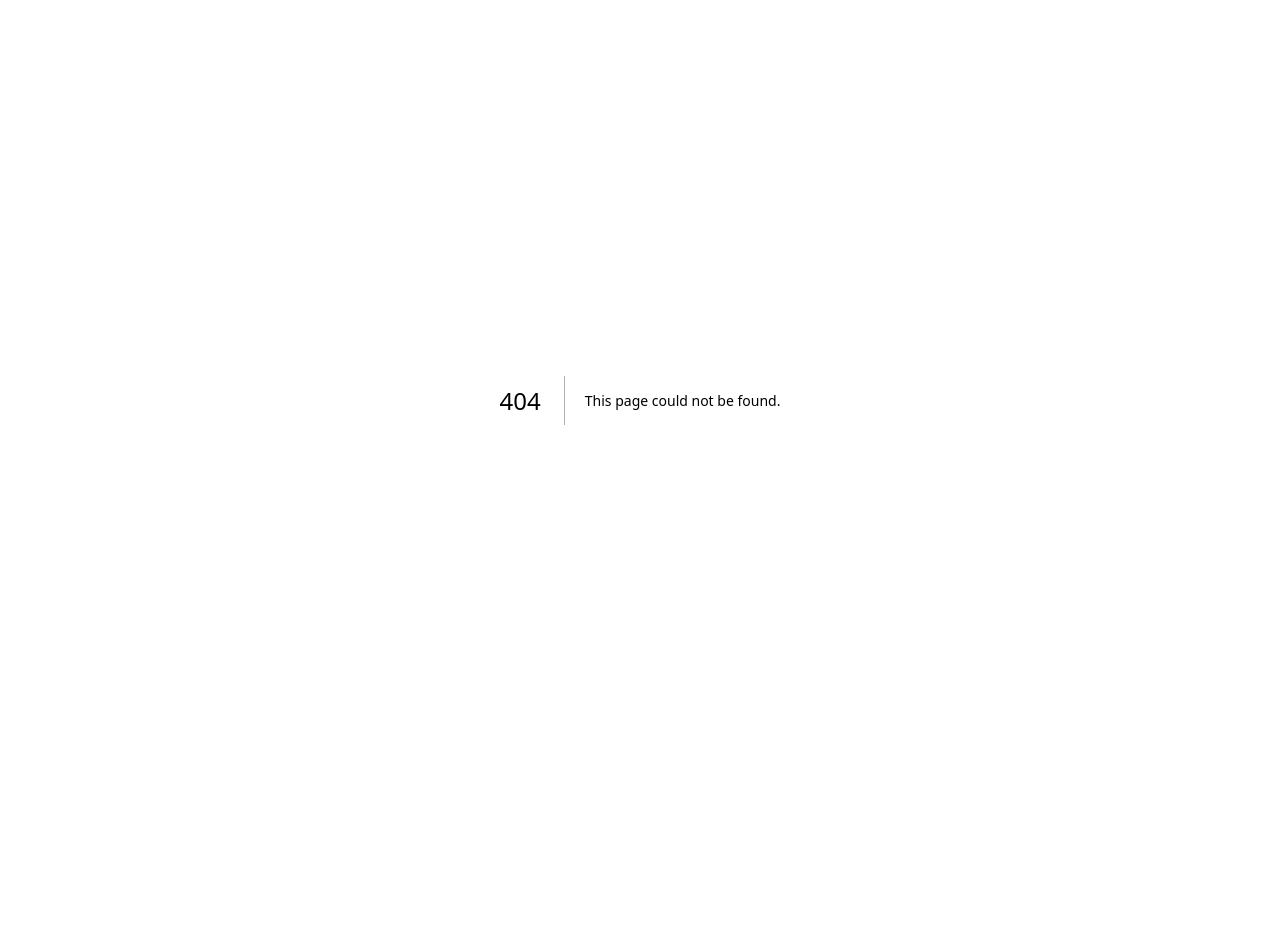
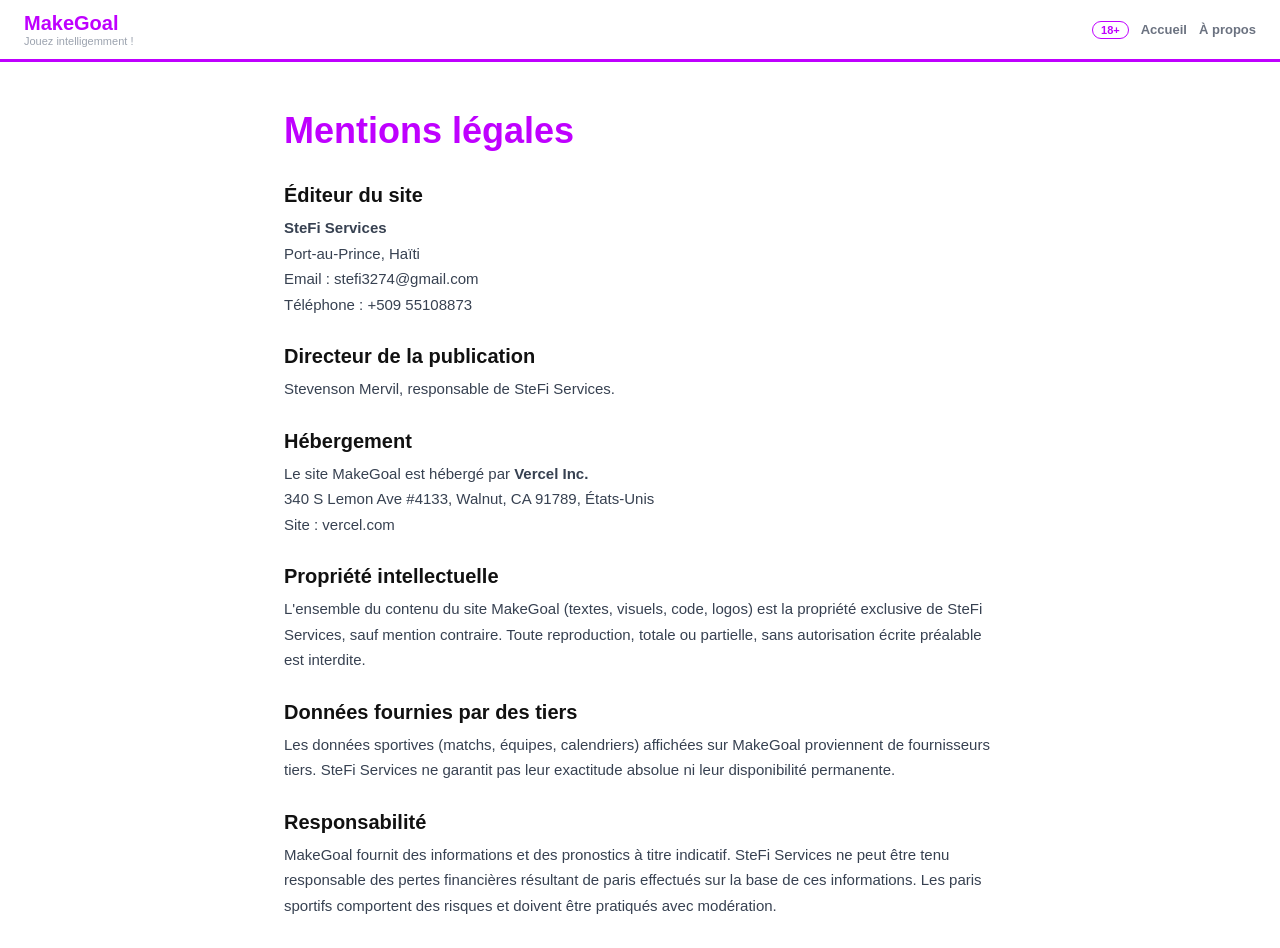
Before and after one commit to stefi3274/MakeGoal, a Next.js app: page /mentions in a window 1280 px wide. Before the commit this address had no page. Shown: the top 948 px of the page. Before the commit the page ends 800 px from the top, so only its background shows below. Built offline with nearby package versions, Linux system fonts and the light colour scheme.

Commit message:
Create page.tsx

```diff
--- /dev/null
+++ b/app/mentions/page.tsx
@@ -0,0 +1,70 @@
+import Header from '../../components/Header';
+import Footer from '../../components/Footer';
+
+const VIOLET = '#bf00ff';
+
+export default function Mentions() {
+  return (
+    <div style={{minHeight:'100vh',background:'#ffffff',color:'#111111',fontFamily:'sans-serif'}}>
+      <Header />
+      <main style={{maxWidth:'760px',margin:'0 auto',padding:'48px 24px'}}>
+        <h1 style={{color:VIOLET,fontWeight:900,fontSize:'36px',marginBottom:'32px'}}>Mentions légales</h1>
+
+        <section style={{marginBottom:'28px'}}>
+          <h2 style={{fontWeight:900,fontSize:'20px',marginBottom:'8px'}}>Éditeur du site</h2>
+          <p style={{lineHeight:'1.7',fontSize:'15px',color:'#374151',margin:0}}>
+            <strong>SteFi Services</strong><br/>
+            Port-au-Prince, Haïti<br/>
+            Email : stefi3274@gmail.com<br/>
+            Téléphone : +509 55108873
+          </p>
+        </section>
+
+        <section style={{marginBottom:'28px'}}>
+          <h2 style={{fontWeight:900,fontSize:'20px',marginBottom:'8px'}}>Directeur de la publication</h2>
+          <p style={{lineHeight:'1.7',fontSize:'15px',color:'#374151',margin:0}}>
+            Stevenson Mervil, responsable de SteFi Services.
+          </p>
+        </section>
+
+        <section style={{marginBottom:'28px'}}>
+          <h2 style={{fontWeight:900,fontSize:'20px',marginBottom:'8px'}}>Hébergement</h2>
+          <p style={{lineHeight:'1.7',fontSize:'15px',color:'#374151',margin:0}}>
+            Le site MakeGoal est hébergé par <strong>Vercel Inc.</strong><br/>
+            340 S Lemon Ave #4133, Walnut, CA 91789, États-Unis<br/>
+            Site : vercel.com
+          </p>
+        </section>
+
+        <section style={{marginBottom:'28px'}}>
+          <h2 style={{fontWeight:900,fontSize:'20px',marginBottom:'8px'}}>Propriété intellectuelle</h2>
+          <p style={{lineHeight:'1.7',fontSize:'15px',color:'#374151',margin:0}}>
+            L&apos;ensemble du contenu du site MakeGoal (textes, visuels, code, logos) est la propriété exclusive de SteFi Services, sauf mention contraire. Toute reproduction, totale ou partielle, sans autorisation écrite préalable est interdite.
+          </p>
+        </section>
+
+        <section style={{marginBottom:'28px'}}>
+          <h2 style={{fontWeight:900,fontSize:'20px',marginBottom:'8px'}}>Données fournies par des tiers</h2>
+          <p style={{lineHeight:'1.7',fontSize:'15px',color:'#374151',margin:0}}>
+            Les données sportives (matchs, équipes, calendriers) affichées sur MakeGoal proviennent de fournisseurs tiers. SteFi Services ne garantit pas leur exactitude absolue ni leur disponibilité permanente.
+          </p>
+        </section>
+
+        <section style={{marginBottom:'28px'}}>
+          <h2 style={{fontWeight:900,fontSize:'20px',marginBottom:'8px'}}>Responsabilité</h2>
+          <p style={{lineHeight:'1.7',fontSize:'15px',color:'#374151',margin:0}}>
+            MakeGoal fournit des informations et des pronostics à titre indicatif. SteFi Services ne peut être tenu responsable des pertes financières résultant de paris effectués sur la base de ces informations. Les paris sportifs comportent des risques et doivent être pratiqués avec modération.
+          </p>
+        </section>
+
+        <section>
+          <h2 style={{fontWeight:900,fontSize:'20px',marginBottom:'8px'}}>Contact</h2>
+          <p style={{lineHeight:'1.7',fontSize:'15px',color:'#374151',margin:0}}>
+            Pour toute question, demande commerciale ou signalement, contactez-nous à <strong>stefi3274@gmail.com</strong>.
+          </p>
+        </section>
+      </main>
+      <Footer />
+    </div>
+  );
+}
```
